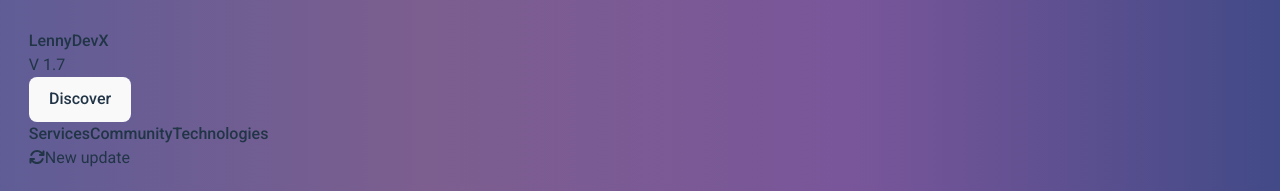
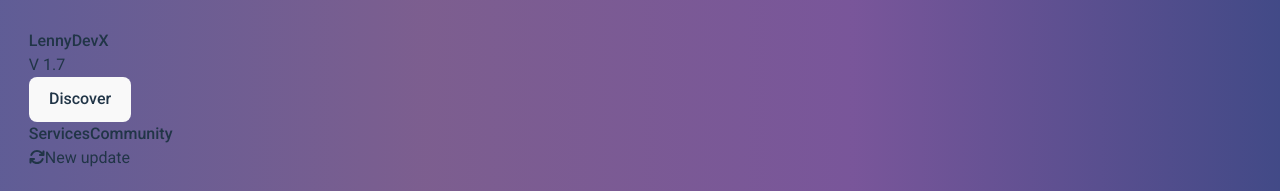
Before and after one commit to LennyDevX/Portafolio, a React (Vite) app: page /project in a window 1280 px wide. Shown: the top 191 px of the page. Built offline with nearby package versions, Linux system fonts and the light colour scheme.

Commit message:
Refactor Navbar submenu classes

```diff
--- a/src/components/Header/Navbar.jsx
+++ b/src/components/Header/Navbar.jsx
@@ -31,8 +31,8 @@ const Navbar = () => {
     );
 
     const submenuClasses = classNames(
-        'transform', 'transition-transform', 'duration-300', 'hover:scale-105',
-        'absolute', 'right-0', 'mt-8', 'w-48', 'rounded-md', 'shadow-lg', 'bg-white', 'ring-1', 'ring-black', 'ring-opacity-5', 'divide-y', 'divide-gray-100', 'origin-top-right', 'transition-all', 'duration-200', 'ease-in-out', isSubmenuOpen ? 'block' : 'hidden'
+        'transform', 'transition-transform', 'duration-300', '',
+        'absolute', 'right-0', 'mt-8', 'w-48', 'rounded-md', 'shadow-lg', 'bg-white', '', '', '', '', 'divide-gray-100', '', 'transition-all', 'duration-300', 'ease-in', isSubmenuOpen ? 'block' : 'hidden'
     );
 
     return (
@@ -47,7 +47,6 @@ const Navbar = () => {
             <div className={submenuClasses}>
                 <NavLink to="/services" className="block px-4 py-2 text-sm text-gray-700 hover:bg-gray-900">Services</NavLink>
                 <NavLink to="/community" className="block px-4 py-2 text-sm text-gray-700 hover:bg-gray-900">Community</NavLink>
-                <NavLink to="/technologies" className="block px-4 py-2 text-sm text-gray-700 hover:bg-gray-900">Technologies</NavLink>
             </div>
         </nav>
     );
```
